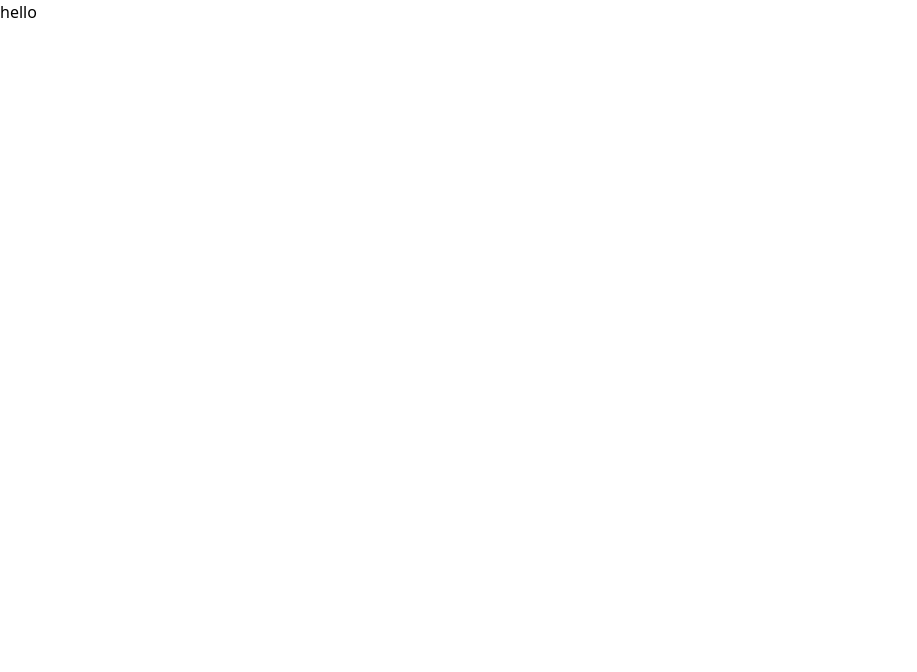
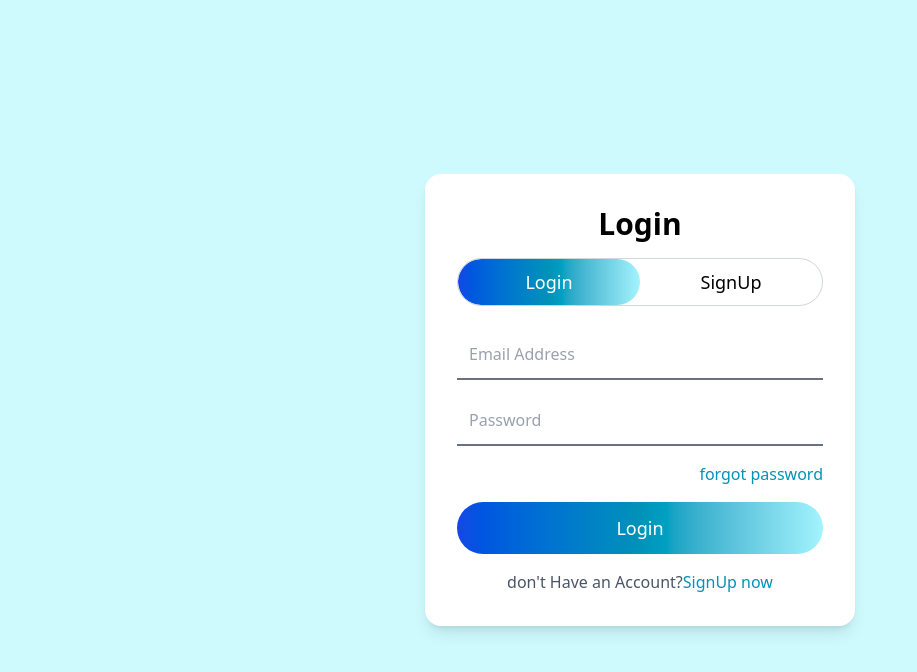
Before and after one commit to karenthiran/Problem-Solving-Tracker, a React (Vite) app: page / in a window 1280 px wide. Shown: the top 672 px of the page, without its empty margins (0-917 px from the left). Built offline with nearby package versions, Linux system fonts and the light colour scheme.

Commit message:
finished the login and signup page components

```diff
--- a/package.json
+++ b/package.json
@@ -11,6 +11,7 @@
   },
   "dependencies": {
     "@tailwindcss/vite": "^4.1.7",
+    "problemanaylizer": "file:",
     "react": "^19.1.0",
     "react-dom": "^19.1.0",
     "tailwindcss": "^4.1.7"
--- a/src/App.jsx
+++ b/src/App.jsx
@@ -1,11 +1,9 @@
+import Login from "./components/login"
 
-function App() {
-
+export const App = () => {
   return (
-    <>
-      <div >hello</div>
-    </>
+    <div className="grid w-[100%] h-screen place-items-center bg-cyan-100">
+        <Login/>
+    </div>
   )
 }
-
-export default App
--- /dev/null
+++ b/src/components/Login.jsx
@@ -0,0 +1,61 @@
+import { useState } from "react";
+
+export const Login = () => {
+  const [isLoginMode, setIsLoginMode]=useState(true);
+  return (
+    <div className="w-[430px] bg-white p-8 rounded-2xl shadow-lg">
+      {/* header title */}
+      <div className="flex justify-center mb-4">
+        <h2 className="text-3xl font-semibold  text-center">{isLoginMode?'Login':'Signup'}</h2>
+      </div>
+      {/* tap control */}
+      <div className="relative flex h-12 mb-6 border border-gray-300 rounded-full overflow-hidden">
+        <button onClick={()=>setIsLoginMode(true)} className={`w-1/2 text-lg font-medium transition-all z-10 ${isLoginMode?"text-white":"text-black"}`}>
+          Login
+        </button>
+        <button onClick={()=>setIsLoginMode(false)} className={`w-1/2 text-lg font-medium transition-all z-10 ${!isLoginMode?"text-white":"text-black"}`}>
+          SignUp
+        </button>
+        <div className={`absolute top-0 h-full w-1/2 rounded-full bg-gradient-to-r from-blue-700 via-cyan-600 to-cyan-200 ${isLoginMode?'left-0':'left-1/2'}`}></div>
+      </div>
+
+      {/* {form section} */}
+      <form className='space-y-4'>
+        {!isLoginMode && (
+          <input type="text" placeholder="Name" required className='w-full p-3 border-b-2 border-gray-500 outline-none focus:border-cyan-500 placeholder-gray-400' />
+        )}
+
+        {/* shared input field */}
+        <input type="email" placeholder="Email Address" required className='w-full p-3 border-b-2 border-gray-500 outline-none focus:border-cyan-500 placeholder-gray-400'/>
+
+        <input type="password" placeholder="Password" requireds className='w-full p-3 border-b-2 border-gray-500 outline-none focus:border-cyan-500 placeholder-gray-400'/>
+
+        {/* signup field */}
+        {!isLoginMode && (
+          <input type="password" placeholder="Confirm Password" required className='w-full p-3 border-b-2 border-gray-500 outline-none focus:border-cyan-500 placeholder-gray-400'/>
+        )}
+
+        {/* forgotton password */}
+        {isLoginMode && (
+          <div className='text-right'>
+            <p className='text-cyan-600 hover:underline'>forgot password</p>
+          </div>
+        )}
+
+        {/* shhared button */}
+        <button className='w-full p-3 bg-gradient-to-r from-blue-700 via-cyan-600 to-cyan-200 text-white text-lg rounded-full font-medium hover:opacity-90 transition'>
+          {isLoginMode?"Login":"SignUp"}
+        </button>
+
+        {/* switch links */}
+        <p className='text-center text-gray-600'>
+          {isLoginMode?"don't Have an Account?":"alreay have an account?"}
+          <a href="#" onClick={(e)=>setIsLoginMode(!isLoginMode)} className='text-cyan-600 hover:underline'>{isLoginMode?"SignUp now":"Login"}</a>
+        </p>
+
+      </form>
+    </div>
+  )
+}
+
+export default Login;
--- a/src/main.jsx
+++ b/src/main.jsx
@@ -1,6 +1,6 @@
 import { StrictMode } from 'react'
 import { createRoot } from 'react-dom/client'
-import App from './App.jsx'
+import { App } from './App'
 import './index.css'
 
 createRoot(document.getElementById('root')).render(
```
Also changed, not shown: 1 other file (tests, documents, lock files or other folders).
